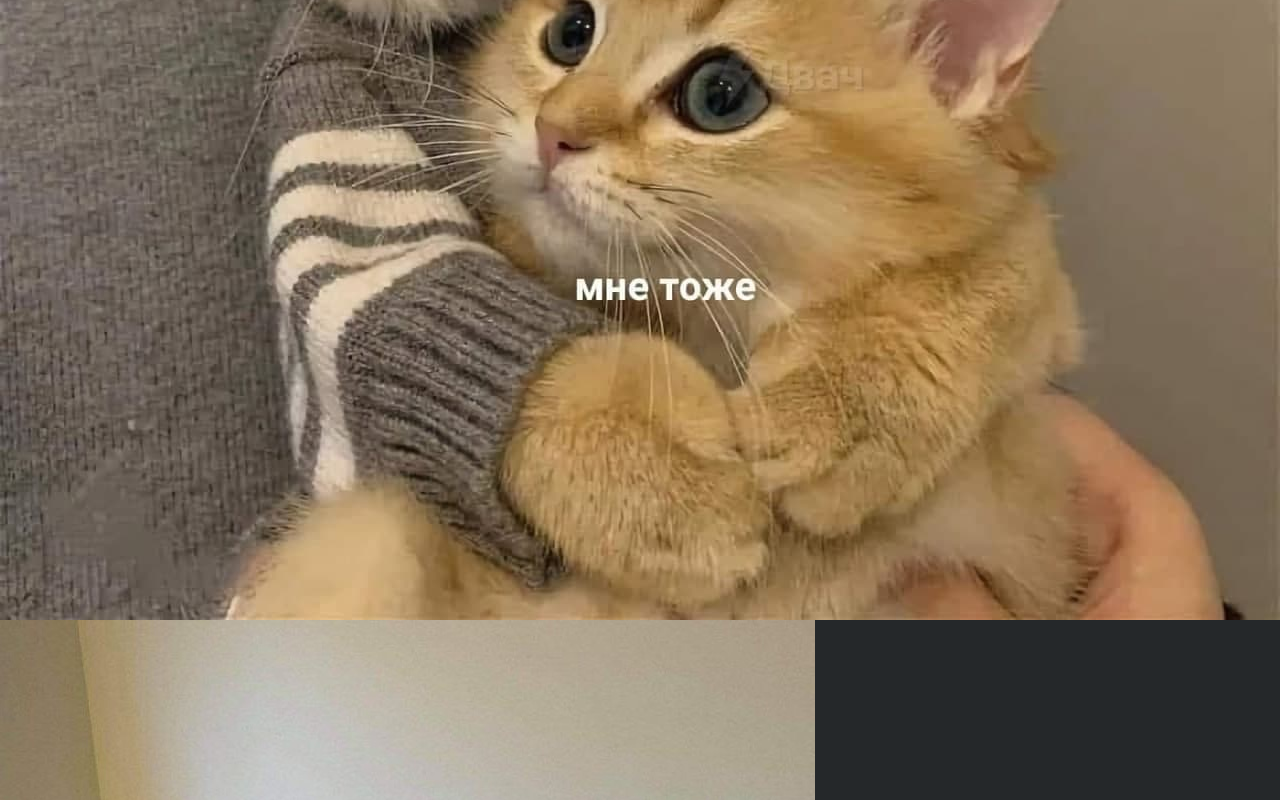
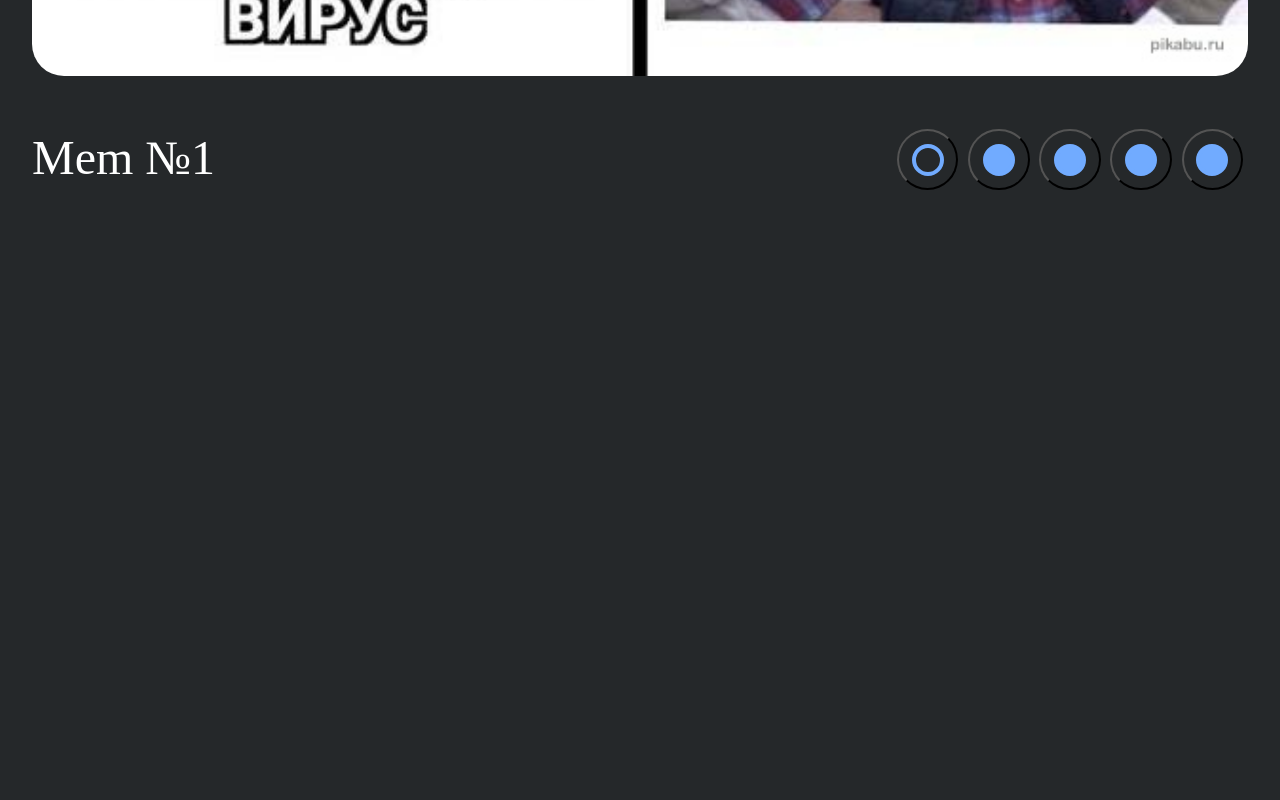
Before and after one commit to marat1000/cssMemSlider, a plain HTML site: page cssMemSlider/index.html in a window 1280 px wide. Shown: the part 1300-2100 px from the top of the page. After the commit the page ends 1655 px from the top, so only its background shows below. Drawn offline with Linux system fonts and the light colour scheme.

Commit message:
feat: implement css for desktop (Вс, май 15, 2022 20:29:29)

```diff
--- a/cssMemSlider/css/style.css
+++ b/cssMemSlider/css/style.css
@@ -219,3 +219,122 @@ img {
   -webkit-transition: 0.2s;
   transition: 0.2s;
   background-color: #25282a; }
+
+.visually-hidden {
+  position: absolute;
+  width: 1px;
+  height: 1px;
+  margin: -1px;
+  padding: 0;
+  overflow: hidden;
+  white-space: nowrap;
+  border: 0;
+  clip: rect(0 0 0 0);
+  -webkit-clip-path: inset(100%);
+          clip-path: inset(100%); }
+
+.slider {
+  margin: 0 auto;
+  padding: 10rem 2rem;
+  -webkit-box-pack: justify;
+      -ms-flex-pack: justify;
+          justify-content: space-between;
+  display: -webkit-box;
+  display: -ms-flexbox;
+  display: flex;
+  -ms-flex-wrap: wrap;
+      flex-wrap: wrap;
+  max-width: 94rem;
+  width: 100%; }
+
+.slider__pictures {
+  width: 100%;
+  margin-bottom: 3rem; }
+
+.slider__img-wrapper {
+  width: 100%;
+  display: none; }
+
+.slider img {
+  width: 100%;
+  height: 91rem;
+  -o-object-fit: cover;
+     object-fit: cover;
+  border-radius: 2rem; }
+  @media (max-width: 93.9rem) {
+    .slider img {
+      height: calc(100vw - 4rem); } }
+
+.slider__desc {
+  font-size: 3rem;
+  color: #ffffff;
+  width: 60%;
+  margin-top: 0.35rem; }
+
+.slider__desc-item {
+  display: none; }
+
+.slider__controls {
+  width: 25%; }
+
+.controls {
+  margin: 0;
+  padding: 0;
+  list-style: none;
+  display: -webkit-box;
+  display: -ms-flexbox;
+  display: flex;
+  -webkit-box-pack: end;
+      -ms-flex-pack: end;
+          justify-content: flex-end; }
+
+.controls button {
+  display: -webkit-box;
+  display: -ms-flexbox;
+  display: flex;
+  -webkit-box-pack: center;
+      -ms-flex-pack: center;
+          justify-content: center;
+  -webkit-box-align: center;
+      -ms-flex-align: center;
+          align-items: center;
+  padding: 0.8rem;
+  margin: 0.3rem;
+  cursor: pointer;
+  -webkit-transition: 0.2s;
+  transition: 0.2s;
+  text-align: center;
+  vertical-align: top;
+  background: transparent;
+  border-radius: 50%;
+  -webkit-appearance: none;
+     -moz-appearance: none;
+          appearance: none; }
+
+.controls__dot {
+  display: -webkit-box;
+  display: -ms-flexbox;
+  display: flex;
+  cursor: pointer;
+  height: 2rem;
+  width: 2rem;
+  background-color: #71abff;
+  border: 0.3rem solid #71abff;
+  border-radius: 50%; }
+
+.controls button.active .controls__dot {
+  background-color: transparent; }
+
+.controls button:hover .controls__dot {
+  background-color: #ffffff;
+  border: 0.3rem solid #ffffff; }
+
+.controls button.active:hover .controls__dot {
+  background-color: transparent;
+  border: 0.3rem solid #ffffff; }
+
+.controls button:active .controls__dot {
+  background-color: #bcbdbe;
+  border: 0.3rem solid #bcbdbe; }
+
+/*# sourceMappingURL=style.css.map */
```
Also changed, not shown: cssMemSlider/img/sl20.jpg (added).
